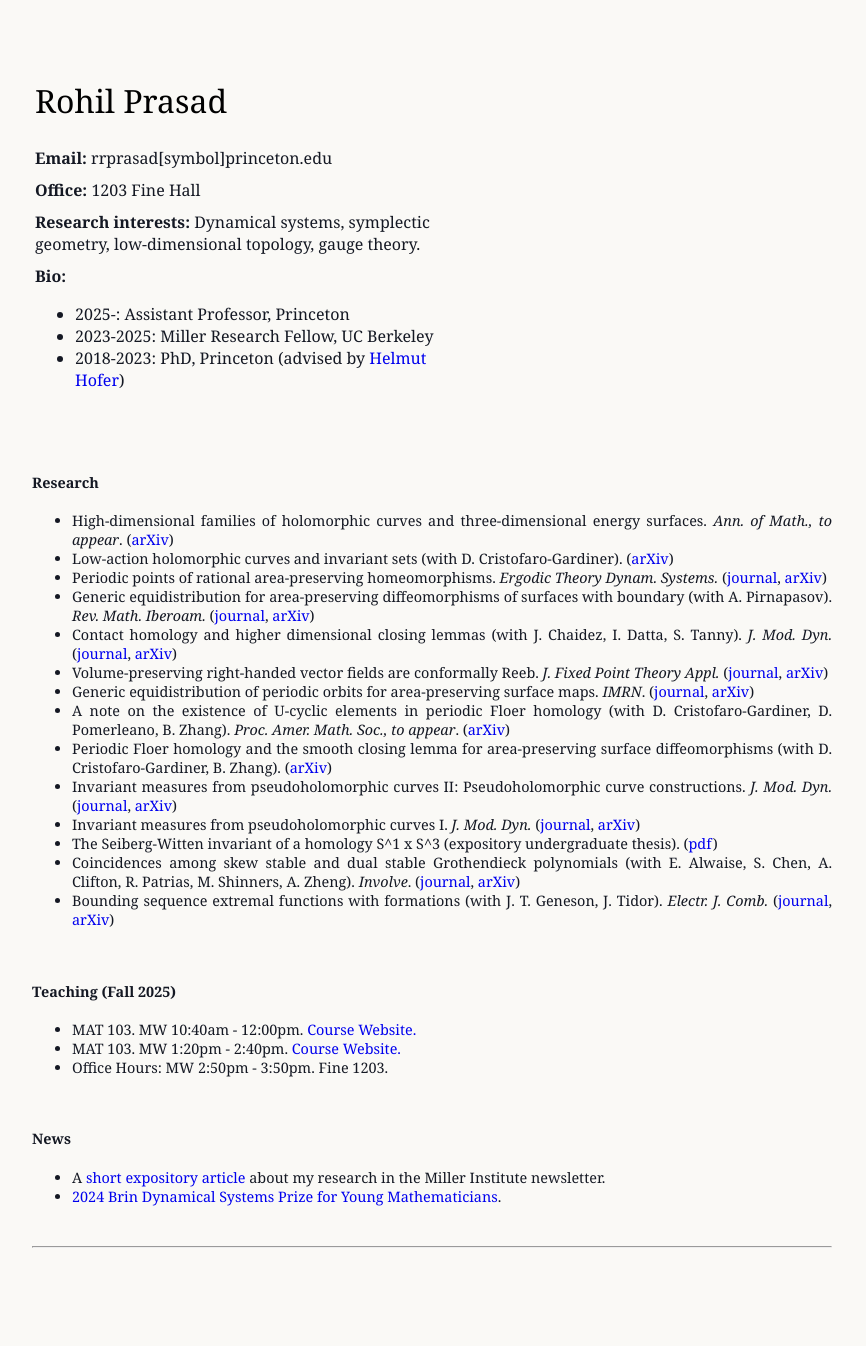
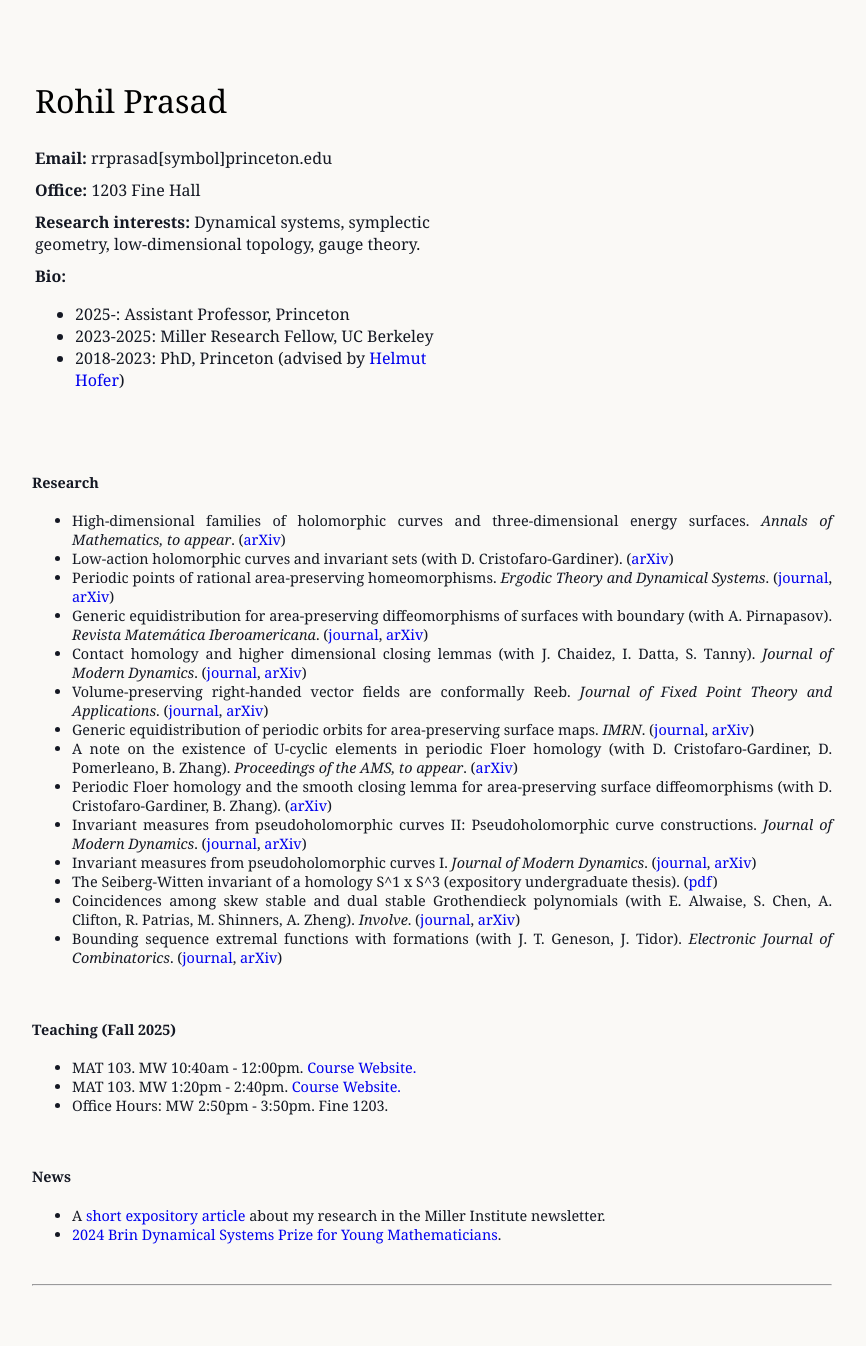
Before and after one commit to r0hilp/r0hilp.github.io, a Jekyll site: the page index.html, which Jekyll copies as it is, in a window 1280 px wide. Shown: the whole page, without its empty margins (48-914 px from the left). Built offline with Jekyll 4.4.1, drawn with Linux system fonts in a browser that asks for light colours; before the commit the page ends 1308 px from its top, so only the background shows below that.

Commit message:
full journal names

```diff
--- a/index.html
+++ b/index.html
@@ -45,20 +45,20 @@
   </tr></table>
   <h4>Research</h4>
   <ul>
-	  <li>High-dimensional families of holomorphic curves and three-dimensional energy surfaces. <i>Ann. of Math., to appear</i>. (<a href="https://arxiv.org/abs/2405.01106">arXiv</a>)</li>
+	  <li>High-dimensional families of holomorphic curves and three-dimensional energy surfaces. <i>Annals of Mathematics, to appear</i>. (<a href="https://arxiv.org/abs/2405.01106">arXiv</a>)</li>
 	  <li>Low-action holomorphic curves and invariant sets (with D. Cristofaro-Gardiner). (<a href="https://arxiv.org/abs/2401.14445">arXiv</a>)</li>
-	  <li>Periodic points of rational area-preserving homeomorphisms. <i>Ergodic Theory Dynam. Systems.</i> (<a href="https://www.cambridge.org/core/journals/ergodic-theory-and-dynamical-systems/article/periodic-points-of-rational-areapreserving-homeomorphisms/C35EA12E20663620D9840D047541951E">journal</a>, <a href="https://arxiv.org/abs/2305.05876">arXiv</a>)</li>
-	  <li>Generic equidistribution for area-preserving diffeomorphisms of surfaces with boundary (with A. Pirnapasov). <i>Rev. Math. Iberoam.</i> (<a href="https://doi.org/10.4171/rmi/1521">journal</a>, <a href="https://arxiv.org/abs/2211.07548">arXiv</a>)</li>
-	  <li>Contact homology and higher dimensional closing lemmas (with J. Chaidez, I. Datta, S. Tanny). <i>J. Mod. Dyn.</i> (<a href="https://www.aimsciences.org/article/doi/10.3934/jmd.2024003">journal</a>, <a href="https://arxiv.org/abs/2206.04738">arXiv</a>)</li>
-	  <li>Volume-preserving right-handed vector fields are conformally Reeb. <i>J. Fixed Point Theory Appl.</i> (<a href="https://link.springer.com/article/10.1007/s11784-022-00970-9">journal</a>, <a href="https://arxiv.org/abs/2201.12935">arXiv</a>)</li>
+	  <li>Periodic points of rational area-preserving homeomorphisms. <i>Ergodic Theory and Dynamical Systems</i>. (<a href="https://www.cambridge.org/core/journals/ergodic-theory-and-dynamical-systems/article/periodic-points-of-rational-areapreserving-homeomorphisms/C35EA12E20663620D9840D047541951E">journal</a>, <a href="https://arxiv.org/abs/2305.05876">arXiv</a>)</li>
+	  <li>Generic equidistribution for area-preserving diffeomorphisms of surfaces with boundary (with A. Pirnapasov). <i>Revista Matema&#769;tica Iberoamericana</i>. (<a href="https://doi.org/10.4171/rmi/1521">journal</a>, <a href="https://arxiv.org/abs/2211.07548">arXiv</a>)</li>
+	  <li>Contact homology and higher dimensional closing lemmas (with J. Chaidez, I. Datta, S. Tanny). <i>Journal of Modern Dynamics</i>. (<a href="https://www.aimsciences.org/article/doi/10.3934/jmd.2024003">journal</a>, <a href="https://arxiv.org/abs/2206.04738">arXiv</a>)</li>
+	  <li>Volume-preserving right-handed vector fields are conformally Reeb. <i>Journal of Fixed Point Theory and Applications</i>. (<a href="https://link.springer.com/article/10.1007/s11784-022-00970-9">journal</a>, <a href="https://arxiv.org/abs/2201.12935">arXiv</a>)</li>
 	  <li>Generic equidistribution of periodic orbits for area-preserving surface maps. <i>IMRN</i>. (<a href="https://academic.oup.com/imrn/advance-article-abstract/doi/10.1093/imrn/rnac340/7033120">journal</a>, <a href="https://arxiv.org/abs/2112.14601" target="_blank">arXiv</a>)</li>
-	  <li>A note on the existence of U-cyclic elements in periodic Floer homology (with D. Cristofaro-Gardiner, D. Pomerleano, B. Zhang). <i>Proc. Amer. Math. Soc., to appear</i>. (<a href="https://arxiv.org/abs/2110.13844" target="_blank">arXiv</a>)</li>
+	  <li>A note on the existence of U-cyclic elements in periodic Floer homology (with D. Cristofaro-Gardiner, D. Pomerleano, B. Zhang). <i>Proceedings of the AMS, to appear</i>. (<a href="https://arxiv.org/abs/2110.13844" target="_blank">arXiv</a>)</li>
 	  <li>Periodic Floer homology and the smooth closing lemma for area-preserving surface diffeomorphisms (with D. Cristofaro-Gardiner, B. Zhang). (<a href="https://arxiv.org/abs/2110.02925" target="_blank">arXiv</a>)</li>
-	  <li>Invariant measures from pseudoholomorphic curves II: Pseudoholomorphic curve constructions. <i>J. Mod. Dyn.</i> (<a href="https://www.aimsciences.org/article/doi/10.3934/jmd.2023003">journal</a>, <a href="https://arxiv.org/abs/2109.00106" target="_blank">arXiv</a>)</li>
-	  <li>Invariant measures from pseudoholomorphic curves I. <i>J. Mod. Dyn.</i> (<a href="https://www.aimsciences.org/article/doi/10.3934/jmd.2023002">journal</a>, <a href="https://arxiv.org/abs/2109.00102" target="_blank">arXiv</a>)</li>
+	  <li>Invariant measures from pseudoholomorphic curves II: Pseudoholomorphic curve constructions. <i>Journal of Modern Dynamics</i>. (<a href="https://www.aimsciences.org/article/doi/10.3934/jmd.2023003">journal</a>, <a href="https://arxiv.org/abs/2109.00106" target="_blank">arXiv</a>)</li>
+	  <li>Invariant measures from pseudoholomorphic curves I. <i>Journal of Modern Dynamics</i>. (<a href="https://www.aimsciences.org/article/doi/10.3934/jmd.2023002">journal</a>, <a href="https://arxiv.org/abs/2109.00102" target="_blank">arXiv</a>)</li>
 	  <li>The Seiberg-Witten invariant of a homology S^1 x S^3 (expository undergraduate thesis). (<a href="./assets/docs/harvard_thesis.pdf" target="_blank">pdf</a>)</li>
 	  <li>Coincidences among skew stable and dual stable Grothendieck polynomials (with E. Alwaise, S. Chen, A. Clifton, R. Patrias, M. Shinners, A. Zheng). <i>Involve</i>. (<a href="https://projecteuclid.org/journals/involve-a-journal-of-mathematics/volume-11/issue-1/Coincidences-among-skew-stable-and-dual-stable-Grothendieck-polynomials/10.2140/involve.2018.11.143.short" target="_blank">journal</a>, <a href="https://arxiv.org/abs/1609.06171" target="_blank">arXiv</a>)</li>
-	  <li>Bounding sequence extremal functions with formations (with J. T. Geneson, J. Tidor). <i>Electr. J. Comb.</i> (<a href="https://www.combinatorics.org/ojs/index.php/eljc/article/view/v21i3p24", target="_blank">journal</a>, <a href="https://arxiv.org/abs/1308.3810" target="_blank">arXiv</a>)</li>
+	  <li>Bounding sequence extremal functions with formations (with J. T. Geneson, J. Tidor). <i>Electronic Journal of Combinatorics</i>. (<a href="https://www.combinatorics.org/ojs/index.php/eljc/article/view/v21i3p24", target="_blank">journal</a>, <a href="https://arxiv.org/abs/1308.3810" target="_blank">arXiv</a>)</li>
   </ul>
   <br>
   <h4>Teaching (Fall 2025)</h4>
```
